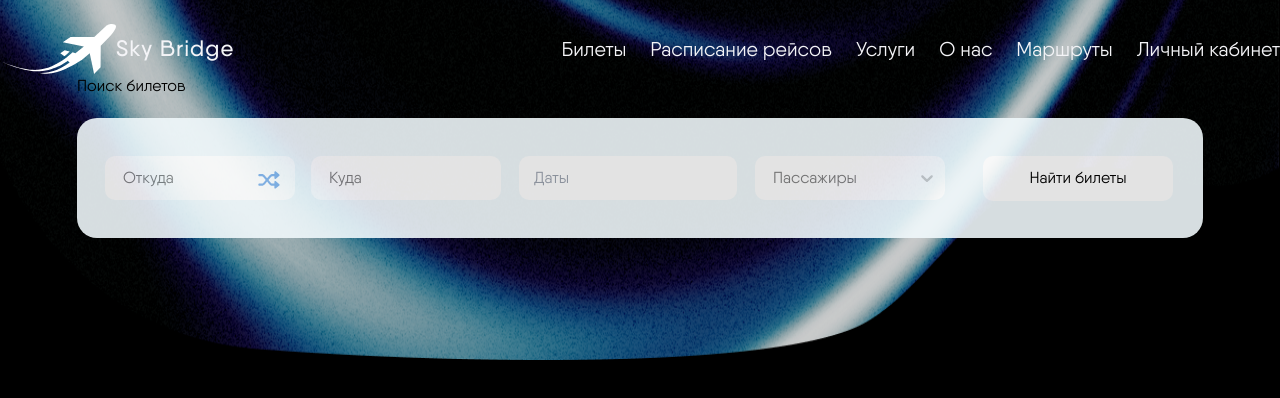
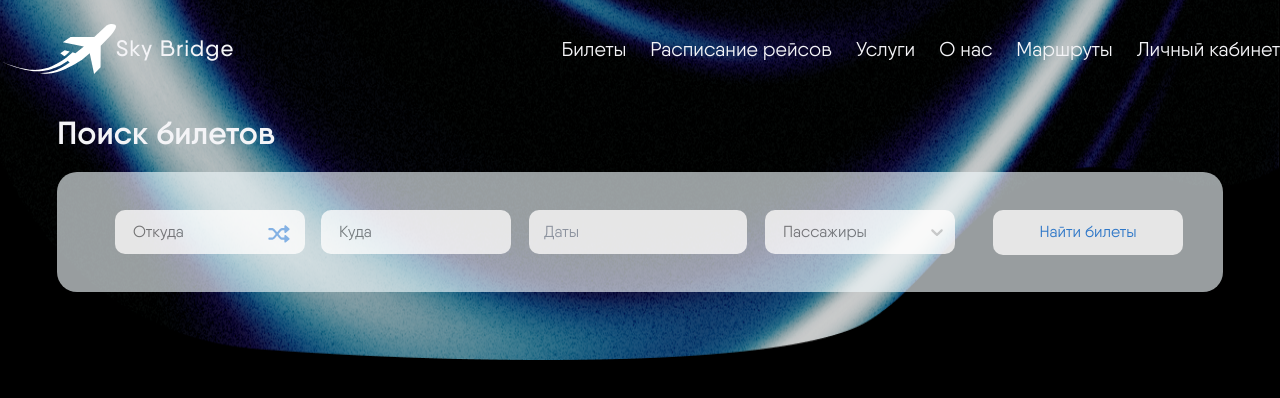
Before and after one commit to Oldsmob1le/kinoarea-react, a Next.js app: page / in a window 1280 px wide. Shown: the top 398 px of the page. Built offline with nearby package versions, Linux system fonts and the light colour scheme.

Commit message:
search ready front

```diff
--- a/src/components/main/search.tsx
+++ b/src/components/main/search.tsx
@@ -38,9 +38,9 @@ const Search = () => {
     display: 'flex',
     alignItems: 'center',
     borderRadius: '20px',
-    background: 'rgb(241, 249, 252)',
-    opacity: '0.89',
+    background: 'rgb(241, 249, 252, 0.7)',
     maxWidth: '1300px',
+    opacity: '0.9',
     height: '120px',
   };
 
@@ -78,9 +78,9 @@ const Search = () => {
   };
 
   return (
-    <div className=''>
-      <h2>Поиск билетов</h2>
-      <div style={{ ...inputStyle, margin: '20px auto' }} className='pr-[30px] pl-[20px]'>
+    <div className='mt-3xl'>
+      <h2 className='text-gray-1 text-display-2 font-semibold'>Поиск билетов</h2>
+      <div style={{ ...inputStyle, margin: '20px auto' }} className='pr-[40px] pl-[50px]'>
         <Select
           options={optionsFrom}
           placeholder='Откуда'
@@ -94,7 +94,7 @@ const Search = () => {
         <Select
           options={optionsTo}
           placeholder='Куда'
-          styles={selectStyles} // Применяем стили к этому компоненту
+          styles={selectStyles}
           components={{
             DropdownIndicator: CustomDropdownIndicator,
           }}
--- a/src/components/main/searchButton.tsx
+++ b/src/components/main/searchButton.tsx
@@ -7,6 +7,7 @@ const SearchButton = () => {
     height: '45px',
     borderRadius: '10px',
     marginLeft: '30px',
+    color: 'rgba(3, 102, 214, 0.8)',
   };
 
   return (
```
